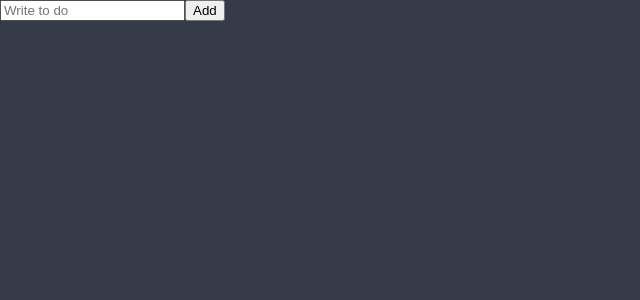
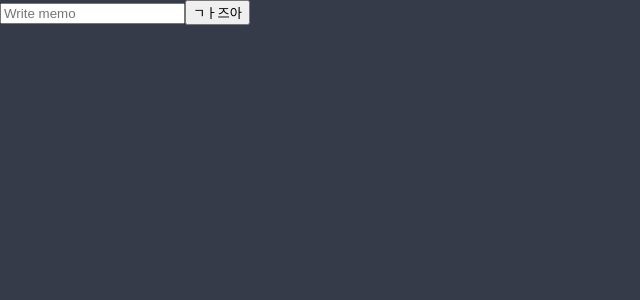
Before and after one commit to updownpark2/React_MasterClass_Nomad_Practice, a React (Create React App) app: page / in a window 1280 px wide. Shown: the top 300 px of the page, without its empty margins (0-640 px from the left). Built offline with nearby package versions, Linux system fonts and the light colour scheme.

Commit message:
Complete Todolist and apply to Ts

```diff
--- a/src/Todolist.tsx
+++ b/src/Todolist.tsx
@@ -1,12 +1,43 @@
 import React, { useState } from "react";
 
-interface Todo {
-  todo: string[];
+export default function Todolist() {
+  const [data, setData]: [string, (event: string) => void] = useState("");
+  const [arr, setArr]: [string[], (current: any) => any] = useState([]);
+  const onChange = (event: React.FormEvent<HTMLInputElement>) => {
+    const {
+      currentTarget: { value },
+    } = event;
+    setData(value);
+  };
+  const onSubmit = (event: React.FormEvent<HTMLFormElement>) => {
+    event.preventDefault();
+    setArr((current: any) => [...current, data]);
+    setData("");
+  };
+
+  const onClick = (event: React.MouseEvent<HTMLButtonElement>) => {
+    const target = event.currentTarget.parentElement?.innerText.split(" ")[0];
+    setArr((current: any) => current.filter((item: any) => item !== target));
+  };
+
+  return (
+    <div>
+      <form onSubmit={onSubmit}>
+        <input value={data} onChange={onChange} placeholder="Write memo" />
+        <button>ㄱㅏ즈아</button>
+      </form>
+      <ul>
+        {arr.map((item, index) => (
+          <li key={index}>
+            {item} <button onClick={onClick}>제거</button>
+          </li>
+        ))}
+      </ul>
+    </div>
+  );
 }
-interface Current {
-  current: string[];
-}
-export default function Todolist() {
+
+/*export default function Todolist() {
   const [data, setData] = useState("");
   const [todo, setTodo] = useState<Todo[]>([]);
   const onChange = (event: React.FormEvent<HTMLInputElement>) => {
@@ -27,4 +58,4 @@ export default function Todolist() {
       </form>
     </div>
   );
-}
+}*/
```
